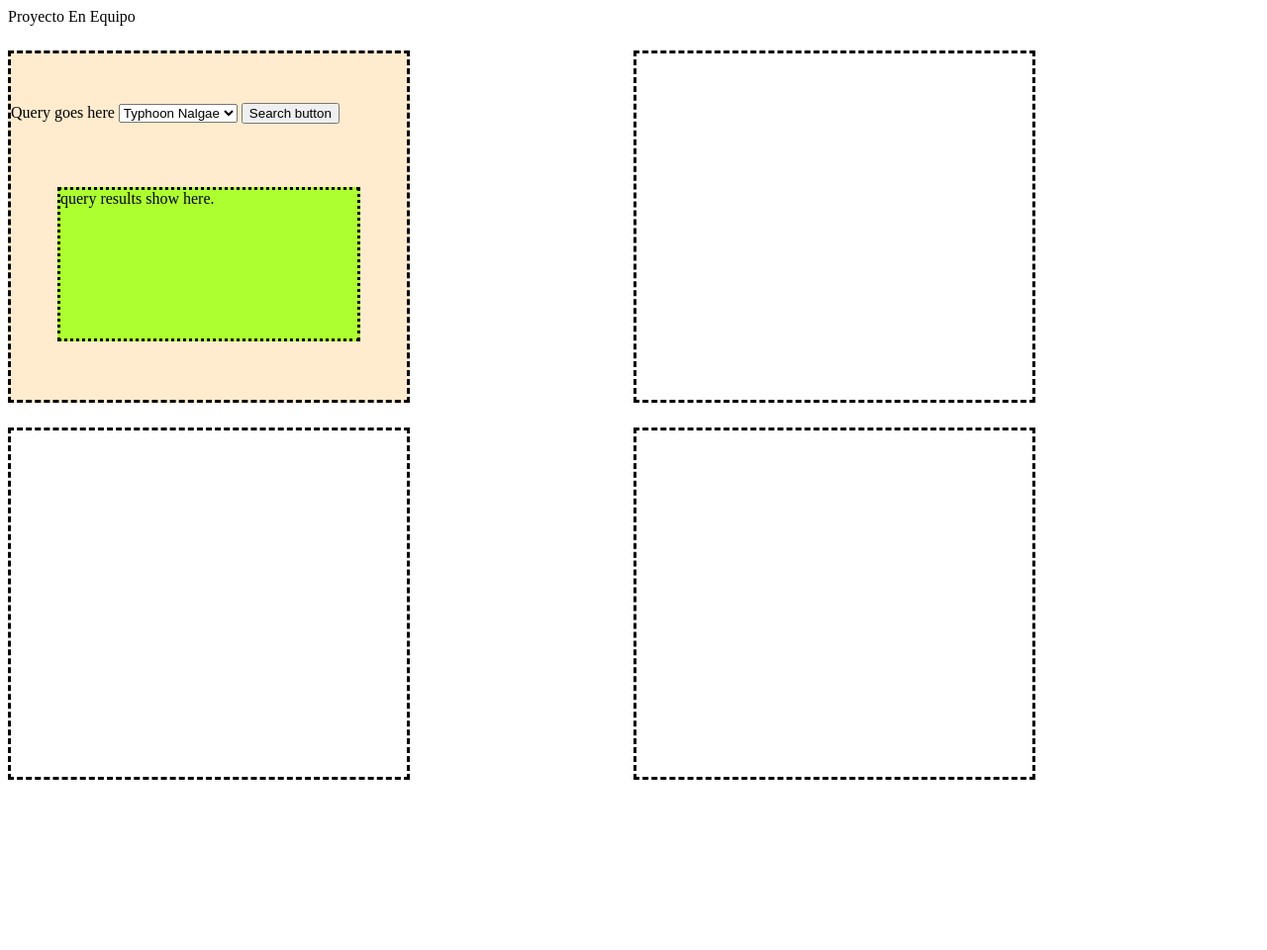
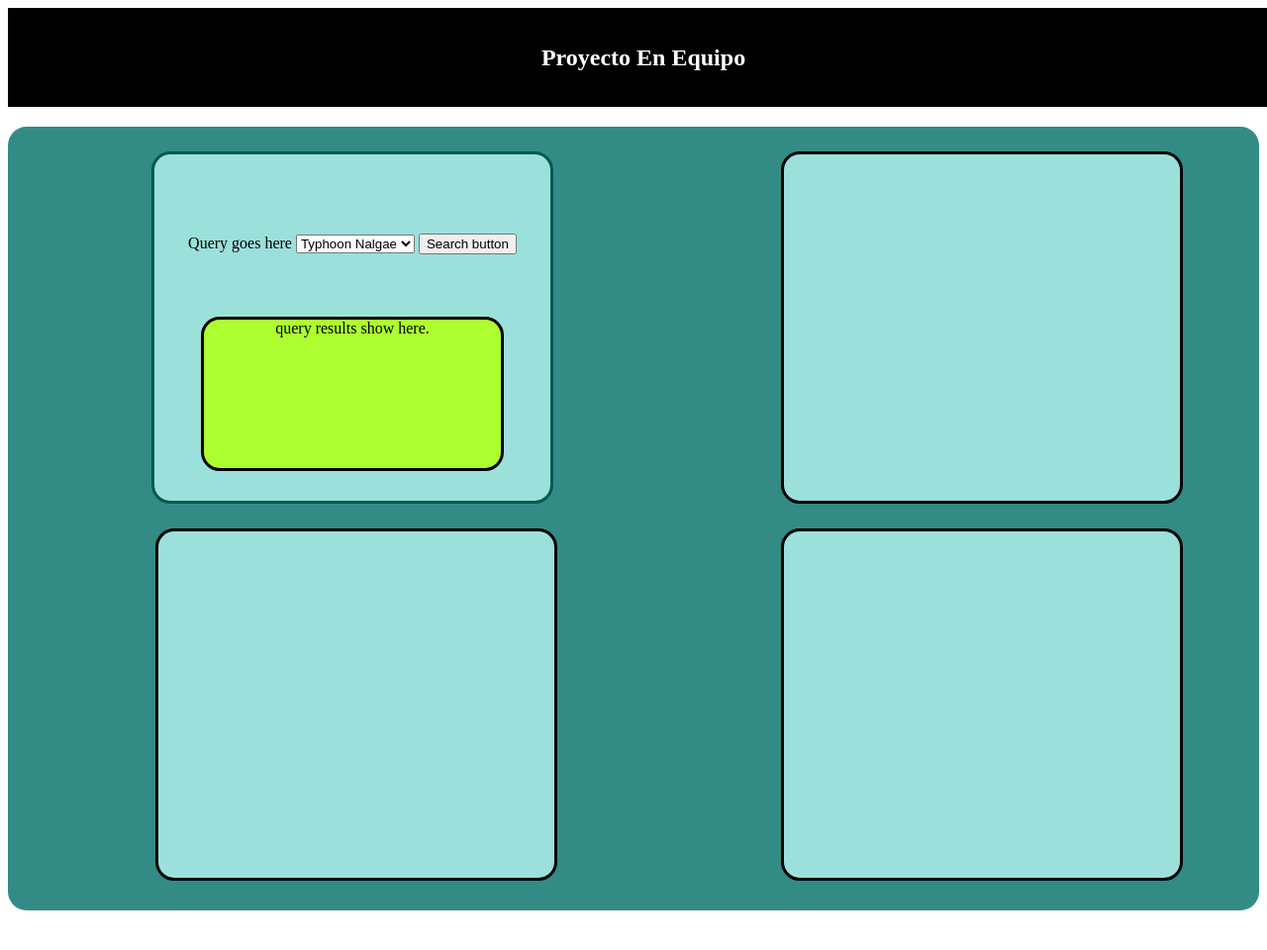
Before and after one commit to Dhokoh/Dhokoh.github.io, a website with bundled scripts: page APIboard_index.html in a window 1280 px wide. Shown: the whole page at 99% size. Before the commit the page ends 800 px from the top, so only its background shows below. Built offline with nearby package versions, Linux system fonts and the light colour scheme; no server answers.

Commit message:
Cambios al css

```diff
--- a/APIboard_index.css
+++ b/APIboard_index.css
@@ -1,3 +1,17 @@
+header{
+    background-color: black;
+    font-size: x-large;
+    color: white;
+    display: flex;
+    padding: 10px;
+    align-items: center;
+    font-weight: 700;
+    width: 100%;
+    height: 80px;
+    justify-content: space-around;
+    margin-bottom: 20px;
+}
+
 .title_container{
     color: #8a2be2;
     grid-row-start: 1;
@@ -8,14 +22,24 @@
 .global_container{
     display: grid;
     grid-template-columns: repeat(3,1fr,1fr);
+    background-color: #338b85;
+    border-radius: .5cm;
+    padding-bottom: 30px;
 }
 .queries_holder{
-    border-style: dashed;
     background-color:#ffebcd;
     width: 400px;
     height: 350px;
     display: grid;
     margin-top: 25px;
+    margin-left: 145px;
+    border-radius: .5cm;
+    background-color: #9ce0db;
+    border-style: solid;
+    border-color: #005954;
+    text-align: center;
+    align-items: center;
+    justify-content: space-around;
 }
 
 .q_inputholder{
@@ -30,6 +54,8 @@
     height: 150px;
     margin-top: 0px;
     justify-self: center;
+    border-style: solid;
+    border-radius: .5cm;
 }
 .chart_holder{
     margin-top: 25px;
@@ -44,6 +70,11 @@
     grid-column-end: 3;
     grid-row-start: 1;
     grid-row-end: 2;
+    justify-self: center;
+    border-style: solid;
+    border-radius: .5cm;
+    background-color: #9ce0db;
+    justify-content: space-around;
 }
 #chart_2{
     /* background-color: #bdb078; */
@@ -51,6 +82,12 @@
     grid-column-end: 2;
     grid-row-start: 2;
     grid-row-end: 3;
+    justify-self: center;
+    border-style: solid;
+    border-radius: .5cm;
+    background-color: #9ce0db;
+    justify-content: space-around;
+
 }
 #chart_3{
     /* background-color: #2abb69; */
@@ -58,8 +95,15 @@
     grid-column-end: 3;
     grid-row-start: 2;
     grid-row-end: 3;
+    justify-self: center;
+    border-style: solid;
+    border-radius: .5cm;
+    background-color: #9ce0db;
+    justify-content: space-around;
+
 }
 .chartframe{
     width: 400px;
     height: 350px;
+    margin-top: 70px;
 }
```
